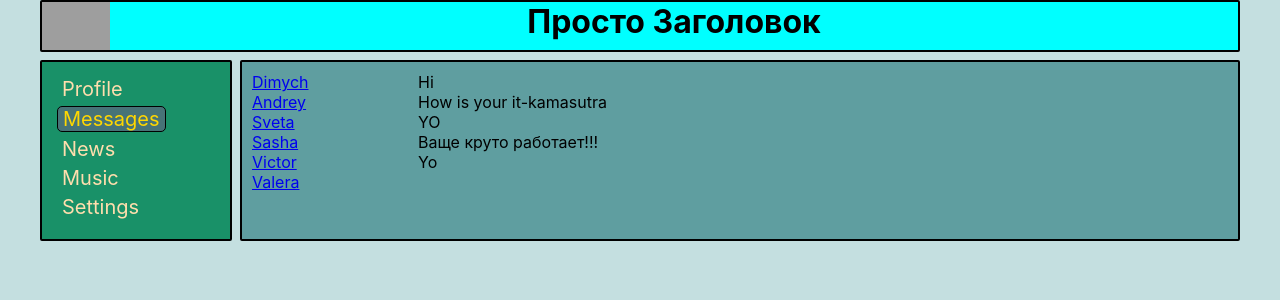
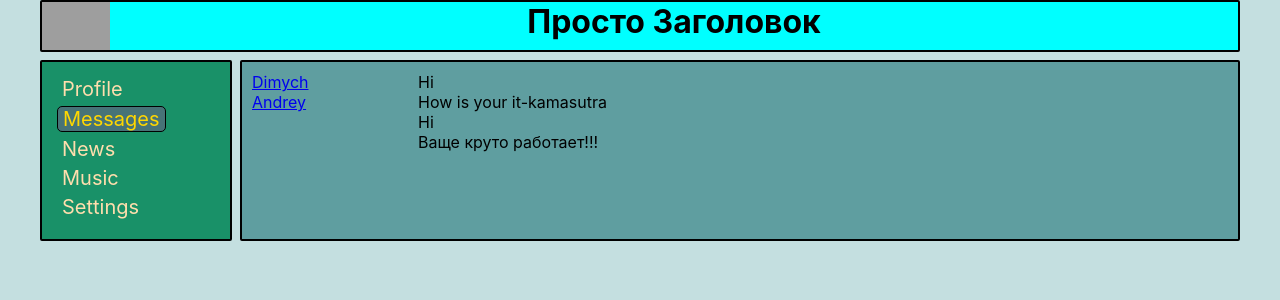
Before and after one commit to Mikhailreact/Social-Network-on-TypeScript, a React (Create React App) app: page /dialogs in a window 1280 px wide. Shown: the top 300 px of the page. Built offline with nearby package versions, Linux system fonts and the light colour scheme; grey boxes are pictures that could not be loaded.

Commit message:
Lesson24

```diff
--- a/src/components/Dialogs/Dialogs.tsx
+++ b/src/components/Dialogs/Dialogs.tsx
@@ -6,7 +6,10 @@ import s from './Dialogs.module.css';
 type DialogItem = {
     name: string
     id: number
-}
+};
+type MessageType = {
+    message: string
+};
 
 const DialogItem: React.FC<DialogItem> = (props) => {
     let path = "/dialogs/" + props.id;
@@ -16,36 +19,44 @@ const DialogItem: React.FC<DialogItem> = (props) => {
         </div>
     )
 };
-
-type MessageType = {
-    message: string
-}
-
 const Message: React.FC<MessageType> = (props) => {
     return(
         <div className={s.dialog}>{props.message}</div>
     )
 }
 
+export const Dialogs = () => {
 
-export const Dialogs = () => {
+    let dialogsData = [
+        {id: 1, name: 'Dimych'},
+        {id: 2, name: 'Andrey'},
+        {id: 3, name: 'Sveta'},
+        {id: 4, name: 'Sasha'},
+        {id: 5, name: 'Victor'},
+        {id: 6, name: 'Valera'},
+    ];
+    let messagesData = [
+        {id: 1, message: 'Hi'},
+        {id: 2, message: 'How is your it-kamasutra'},
+        {id: 3, message: 'Hi'},
+        {id: 4, message: 'Ваще круто работает!!!'},
+        {id: 5, message: 'Yo'},
+        {id: 6, message: 'yO'},
+    ];
+
     return (
         <div className={s.dialogs}>
             <div className={s.dialogsItems}>
-                <DialogItem name={"Dimych"} id={1}/>
-                <DialogItem name={"Andrey"} id={2}/>
-                <DialogItem name={"Sveta"} id={3}/>
-                <DialogItem name={"Sasha"} id={4}/>
-                <DialogItem name={"Victor"} id={5}/>
-                <DialogItem name={"Valera"} id={6}/>
+                <DialogItem name={dialogsData[0].name} id={dialogsData[0].id}/>
+                <DialogItem name={dialogsData[1].name} id={dialogsData[1].id}/>
+
+
             </div>
             <div className={s.messages}>
-                <Message message={"Hi"}/>
-                <Message message={"How is your it-kamasutra"}/>
-                <Message message={"YO"}/>
-                <Message message={"Ваще круто работает!!!"}/>
-                <Message message={"Yo"}/>
-
+                <Message message={messagesData[0].message}/>
+                <Message message={messagesData[1].message}/>
+                <Message message={messagesData[2].message}/>
+                <Message message={messagesData[3].message}/>
             </div>
         </div>
     )
--- a/src/components/Profile/MyPosts/MyPosts.tsx
+++ b/src/components/Profile/MyPosts/MyPosts.tsx
@@ -4,6 +4,13 @@ import {Post} from "./Post/Post";
 
 
 export const MyPosts = () => {
+
+    let postData = [
+        {id: 1, message: 'Hi, how are you?', LikeCount: 12},
+        {id: 2, message: 'It is my first post', LikeCount: 25},
+
+    ];
+
     return (
         <div className={s.postsBlock}>
             <h3>My post</h3>
@@ -17,9 +24,8 @@ export const MyPosts = () => {
                 <button>Remove</button>
             </div>
             <div className={s.posts}>
-                <Post message={'Hi, how are you?'} likeCount={20}/>
-                <Post message={'It is my first post'} likeCount={25}/>
-
+                <Post message={postData[0].message} likeCount={postData[0].LikeCount}/>
+                <Post message={postData[1].message} likeCount={postData[1].LikeCount}/>
             </div>
 
         </div>
```
